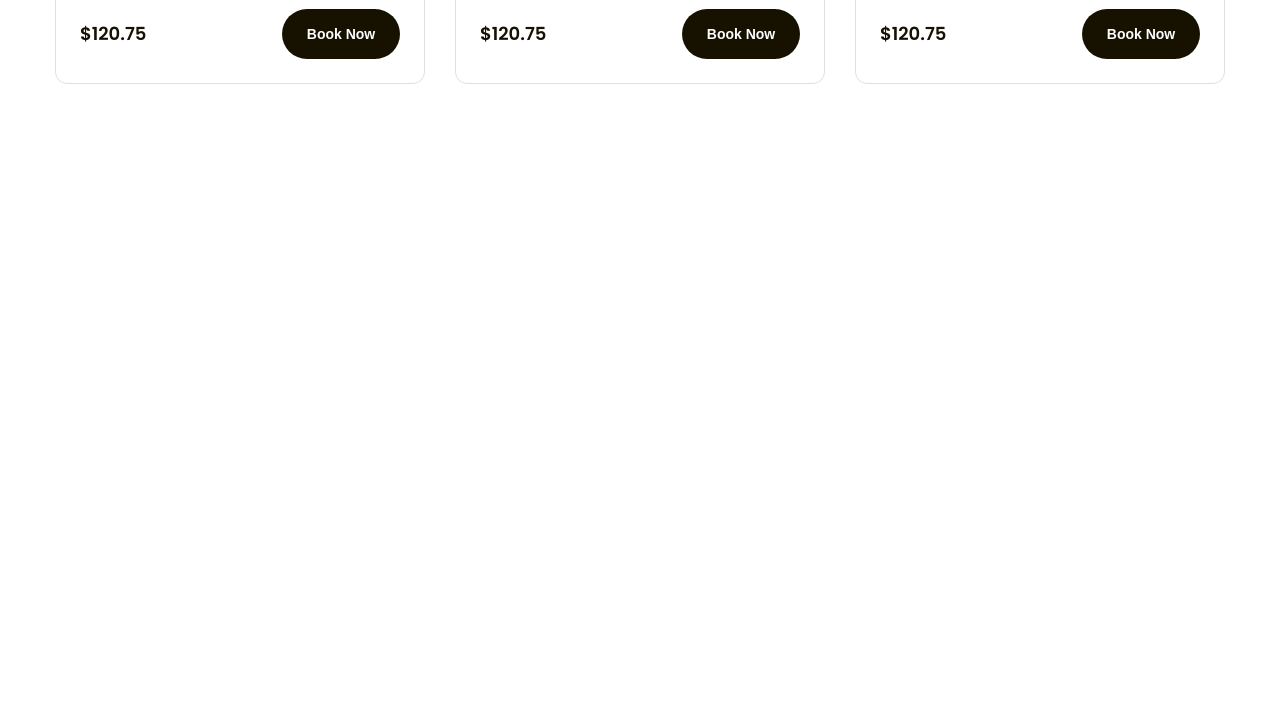
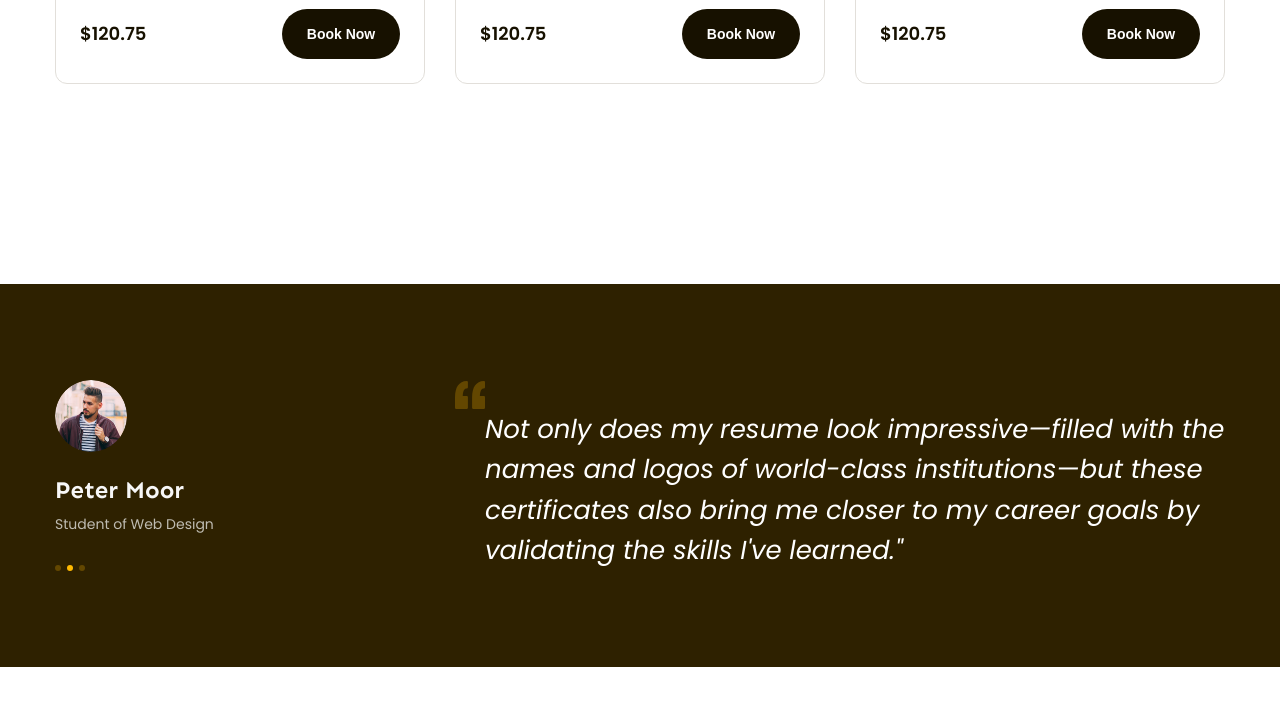
Before and after one commit to TranVuHoang/htmlcss-project-02a, a plain HTML site: page index.html in a window 1280 px wide. Shown: the part 1670-2376 px from the top of the page. Drawn offline with Linux system fonts and the light colour scheme.

Commit message:
Create feedback section

```diff
--- a/assets/css/style.css
+++ b/assets/css/style.css
@@ -463,5 +463,88 @@ a {
 }
 
 .popular__btn:hover {
-  background: #FFB900;
+  background: #ffb900;
 }
+
+/*----------------------------------
+# feedback section
+---------------------------------- */
+.feedback {
+  margin-top: 100px;
+  background: #2e2100;
+}
+
+.feedback__img {
+  width: 72px;
+  height: 72px;
+  border-radius: 72px;
+  object-fit: cover;
+}
+
+.feedback__body {
+  display: flex;
+  align-items: center;
+  justify-content: space-between;
+  padding: 96px 0;
+  gap: 241px;
+}
+
+.feedback__heading {
+  margin-top: 18px;
+  color: #f7f7f7;
+  font-family: Sen;
+  font-size: 24px;
+  font-weight: 700;
+  line-height: 34px; /* 141.667% */
+}
+
+.feedback__desc {
+  margin-top: 4px;
+  width: 159px;
+  color: #bfbcb2;
+  font-size: 1.4rem;
+  font-weight: 400;
+  line-height: 1.86; /* 185.714% */
+}
+
+.feedback__dots {
+  margin-top: 28px;
+  display: flex;
+  gap: 6px;
+}
+
+.feedback__dot {
+  width: 6px;
+  height: 6px;
+  flex-shrink: 0;
+  border-radius: 6px;
+  background: #634700;
+}
+
+.feedback__dot:hover,
+.feedback__active {
+  background: #ffb900;
+  cursor: pointer;
+}
+
+.feedback__content {
+  display: flex;
+  justify-content: space-between;
+}
+
+.feedback__icon {
+  width: 30px;
+  height: 28px;
+  flex-shrink: 0;
+}
+
+.feedback__content-desc {
+  min-width: 740px;
+  margin-top: 28px;
+  color: #fff;
+  font-size: 2.6rem;
+  font-style: italic;
+  font-weight: 400;
+  line-height: 1.54; /* 153.846% */
+  --line-clamp: 4;
+}
--- a/index.html
+++ b/index.html
@@ -499,6 +499,52 @@
         </div>
       </section>
       <!-- End Section popular -->
+
+      <section class="feedback">
+        <div class="container">
+          <div class="feedback__body">
+            <div class="feedback__info">
+              <figure class="feedback__image">
+                <img
+                  src="./assets/images/feedback__img.png"
+                  alt="Peter Moor"
+                  class="feedback__img"
+                />
+              </figure>
+              <h3 class="section-heading feedback__heading">Peter Moor</h3>
+              <p class="section-desc feedback__desc">Student of Web Design</p>
+              <div class="feedback__dots">
+                <span class="feedback__dot"></span>
+                <span class="feedback__dot feedback__active"></span>
+                <span class="feedback__dot"></span>
+              </div>
+            </div>
+
+            <div class="feedback__content">
+              <svg
+                class="feedback__icon"
+                width="30"
+                height="28"
+                viewBox="0 0 30 28"
+                fill="none"
+                xmlns="http://www.w3.org/2000/svg"
+              >
+                <path
+                  d="M12.9168 1.23505V6.26199C12.9168 6.94407 12.3663 7.49652 11.6875 7.49652C9.26544 7.49652 7.94779 9.99114 7.76491 14.9155H11.6875C12.3662 14.9155 12.9168 15.4688 12.9168 16.1501V26.7647C12.9168 27.4465 12.3663 27.999 11.6875 27.999H1.22938C0.550795 27.999 1.90735e-06 27.4459 1.90735e-06 26.7647V16.15C1.90735e-06 13.7896 0.237282 11.6235 0.703081 9.71055C1.1816 7.74949 1.91613 6.035 2.8858 4.61422C3.88306 3.15417 5.13161 2.00845 6.59457 1.21054C8.06863 0.407543 9.78211 0 11.688 0C12.3662 0.000516891 12.9168 0.553486 12.9168 1.23505ZM28.771 7.49696C29.4496 7.49696 30 6.94407 30 6.26294V1.23497C30 0.553488 29.4496 0.000951767 28.771 0.000951767C26.866 0.000951767 25.1517 0.408579 23.6785 1.21149C22.2148 2.00931 20.9664 3.15408 19.9693 4.61517C18.999 6.03595 18.2645 7.75052 17.786 9.71254C17.32 11.6255 17.0832 13.7917 17.0832 16.151V26.7657C17.0832 27.4476 17.6341 28 18.3125 28H28.771C29.4496 28 30 27.447 30 26.7657V16.151C30 15.4693 29.4496 14.9165 28.771 14.9165H24.9035C25.0841 9.99165 26.3828 7.49696 28.771 7.49696Z"
+                  fill="#634700"
+                />
+              </svg>
+
+              <p class="feedback__content-desc line-clamp ">
+                Not only does my resume look impressive—filled with the names
+                and logos of world-class institutions—but these certificates
+                also bring me closer to my career goals by validating the skills
+                I've learned."
+              </p>
+            </div>
+          </div>
+        </div>
+      </section>
     </main>
     <!-- End Main -->
   </body>
```
Also changed, not shown: assets/images/feedback__img.png (added).
